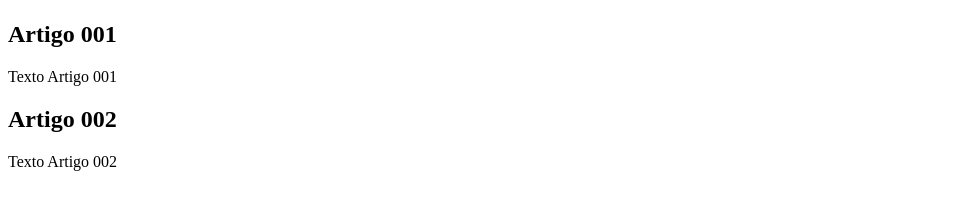
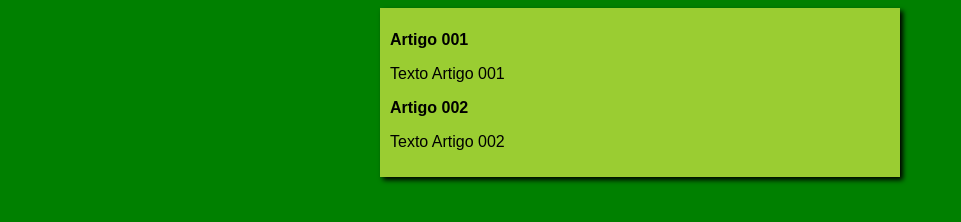
Before and after one commit to felipeenge/projeto-site, a plain HTML site: page index.html in a window 1280 px wide. Shown: the whole page, without its empty margins (0-961 px from the left). Drawn offline with Linux system fonts and the light colour scheme.

Commit message:
Iniciei o design

```diff
--- /dev/null
+++ b/estilos/style.css
@@ -0,0 +1,16 @@
+* {
+    font-family: Arial, Helvetica, sans-serif;
+    font-size: 16px;
+}
+
+body {
+    background-color: green;
+}
+
+main {
+    background-color: yellowgreen;
+    width: 500px;
+    margin: auto;
+    padding: 10px;
+    box-shadow: 3px 3px 5px black;
+}
--- a/index.html
+++ b/index.html
@@ -5,6 +5,7 @@
     <meta charset="UTF-8">
     <meta name="viewport" content="width=device-width, initial-scale=1.0">
     <title>Título do site</title>
+    <link rel="stylesheet" href="estilos/style.css">
 </head>
 
 <body>
```
